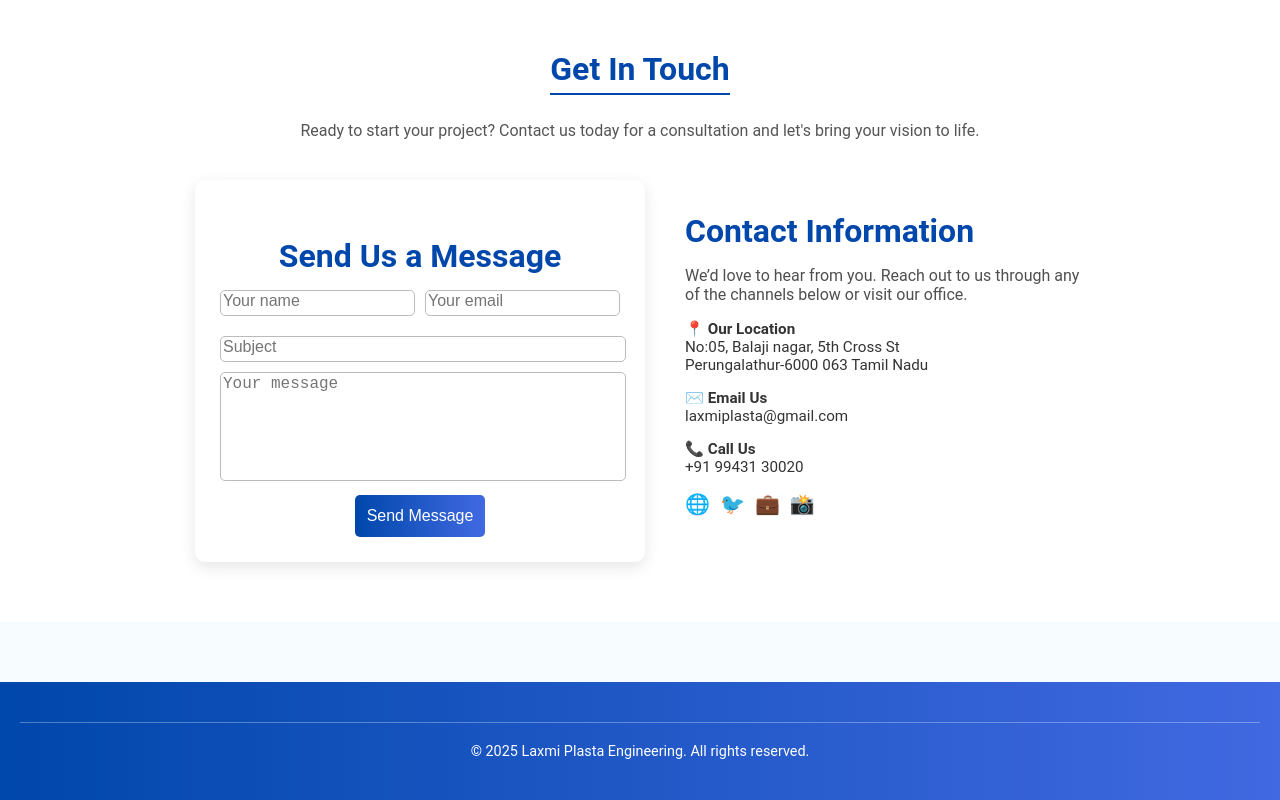
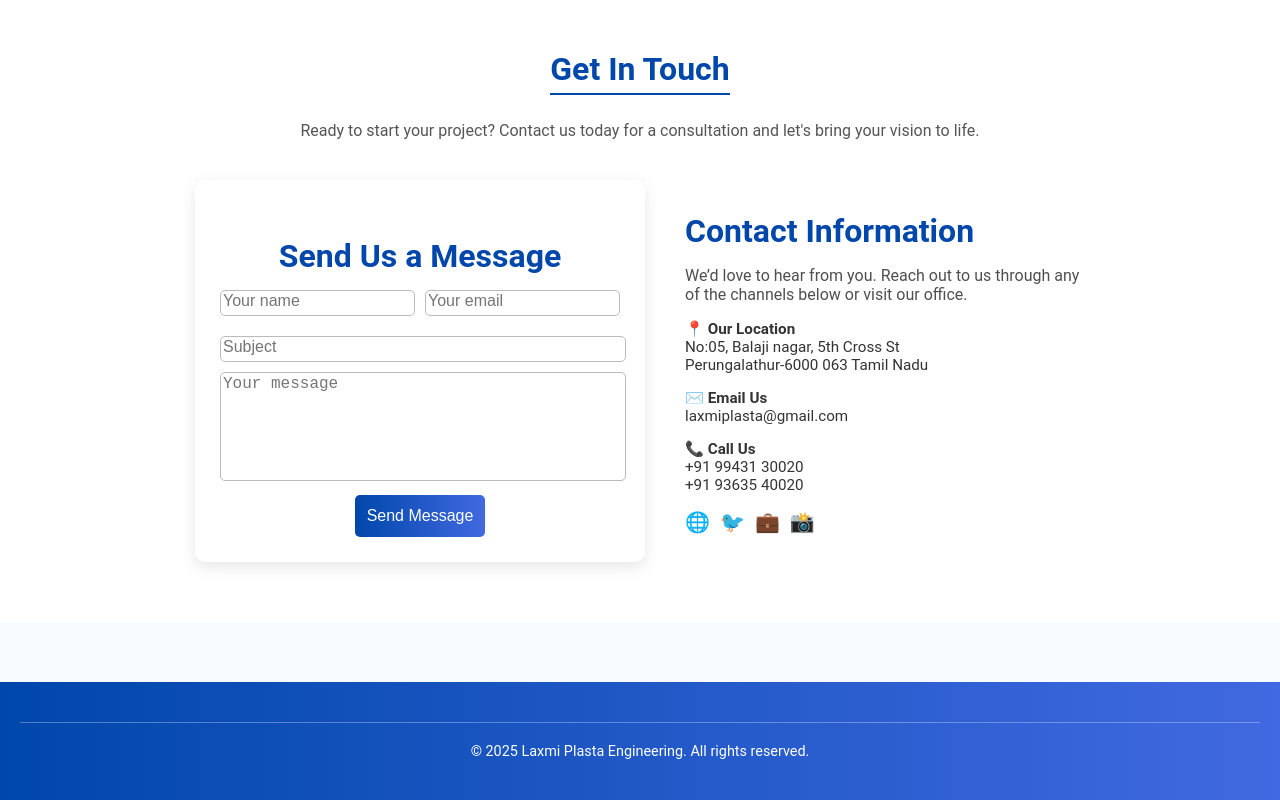
Before and after one commit to SRee1721/LaxmiPlastaEngineering, a React (Vite) app: page / in a window 1280 px wide. Shown: the part 2914-3714 px from the top of the page. Built offline with nearby package versions, Linux system fonts and the light colour scheme; a web font is replaced by a local one.

Commit message:
Update Contacts.jsx

```diff
--- a/components/Contacts.jsx
+++ b/components/Contacts.jsx
@@ -253,7 +253,8 @@
             <li>
               <strong>📞 Call Us</strong>
               <br />
-              +91 99431 30020
+              +91 99431 30020<br/>
+              +91 93635 40020
             </li>
           </ul>
           <div className="social-icons">
```
